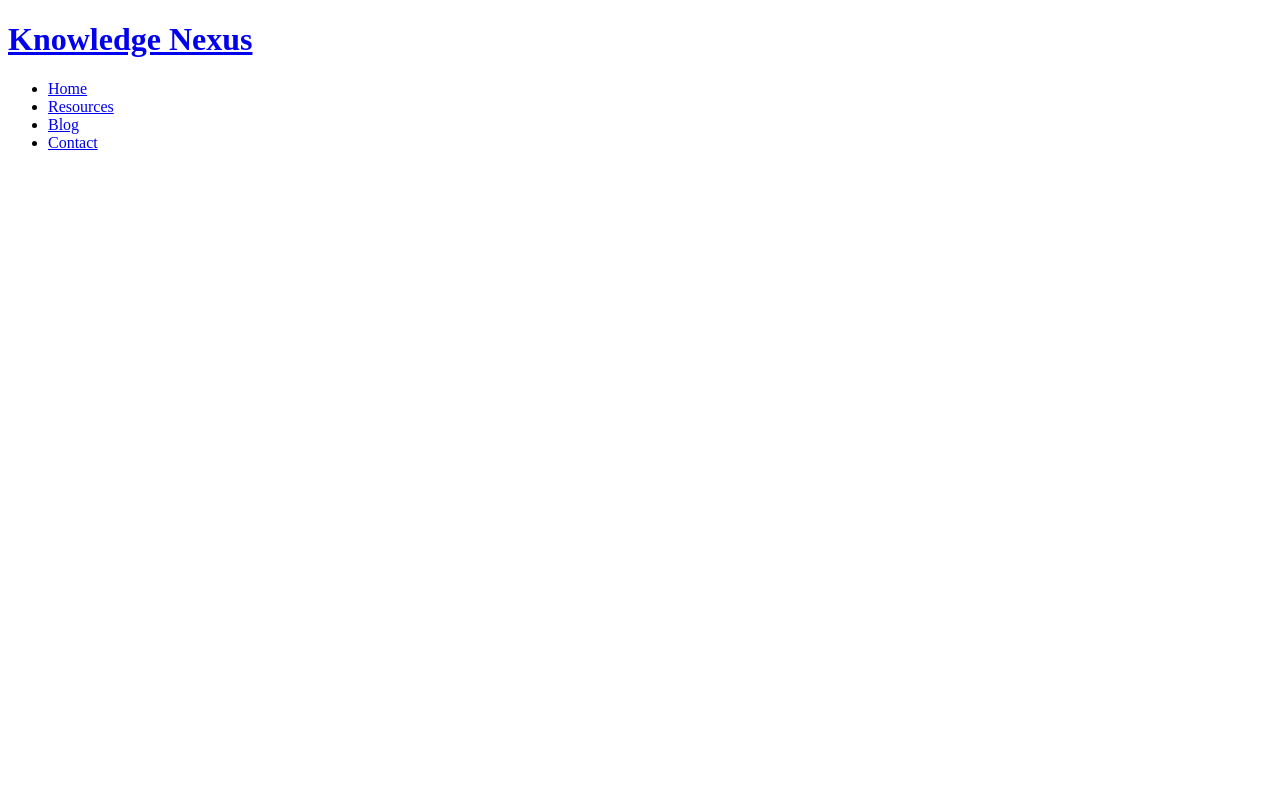
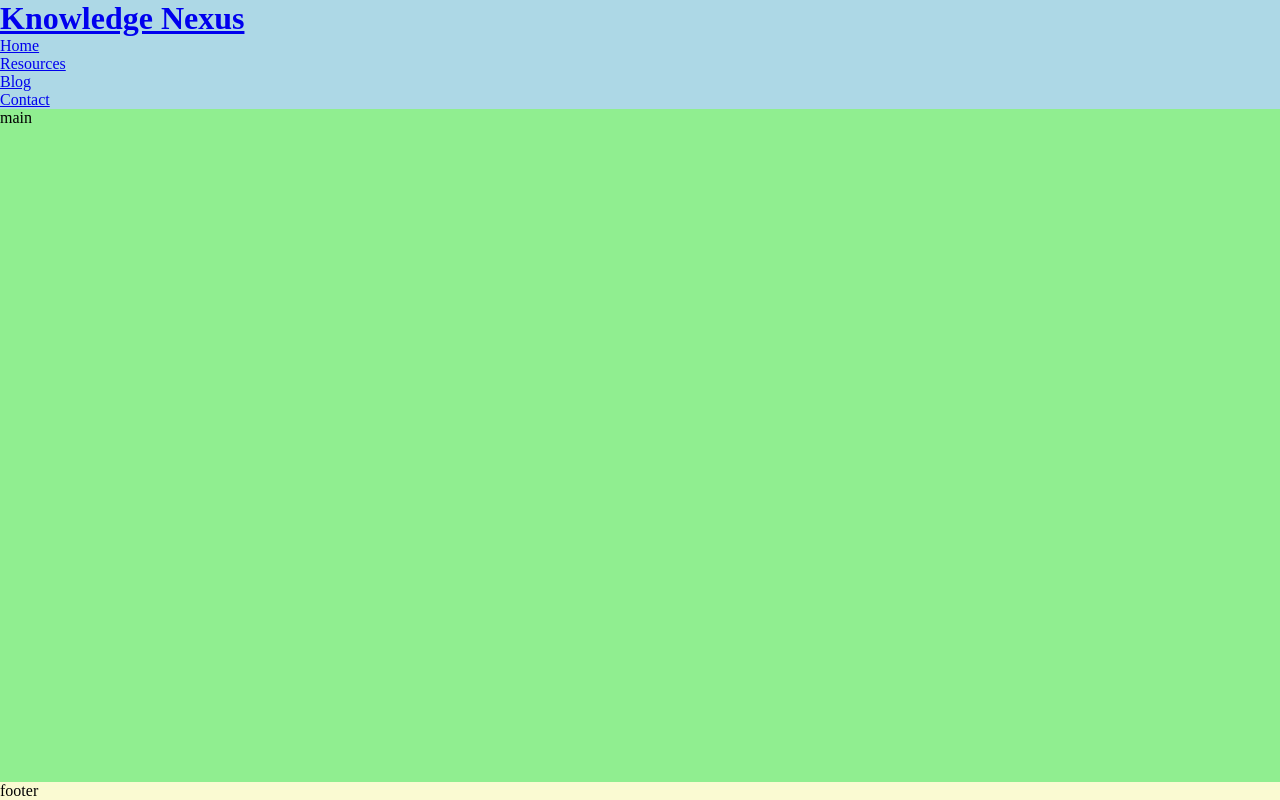
Before and after one commit to HGlass07/Knowledge-Nexus, a plain HTML site: page index.html in a window 1280 px wide. Drawn offline with Linux system fonts and the light colour scheme.

Commit message:
added styling to push footer down, and ensure main content fills page

```diff
--- a/assets/css/style.css
+++ b/assets/css/style.css
@@ -0,0 +1,31 @@
+
+/*asterisk wildcard command to override defauly browser styless*/
+* {
+    padding:0;
+    margin:0;
+    box-sizing:border-box;
+}
+
+/*generic body style*/
+body {
+    min-height:100vh;
+    display:flex;
+    flex-direction:column;
+}
+
+/*header*/
+header {
+    background-color:lightblue;
+}
+
+/*main content*/
+main {
+    background-color:lightgreen;
+    /*ensures main content takes up full page space*/
+    flex: 1 0 auto;
+}
+
+/*footer*/
+footer {
+    background-color:lightgoldenrodyellow;
+}
--- a/index.html
+++ b/index.html
@@ -18,6 +18,7 @@
 
 <body>
     <!--header-->
+    <header>
         <a href="index.html">
             <h1 id="logo">Knowledge Nexus</h1>
         </a>
@@ -29,6 +30,21 @@
                 <li><a href="contact.html">Contact</a></li>
             </ul>
         </nav>
+    </header>
+
+    <!--main content-->
+    <main>
+        main
+    </main>
+
+    <!--footer-->
+    <footer>
+        footer
+    </footer>
 </body>
 
+<footer>
+
+</footer>
+
 </html>
```
Lines whose indentation alone changed are shown as unchanged.
